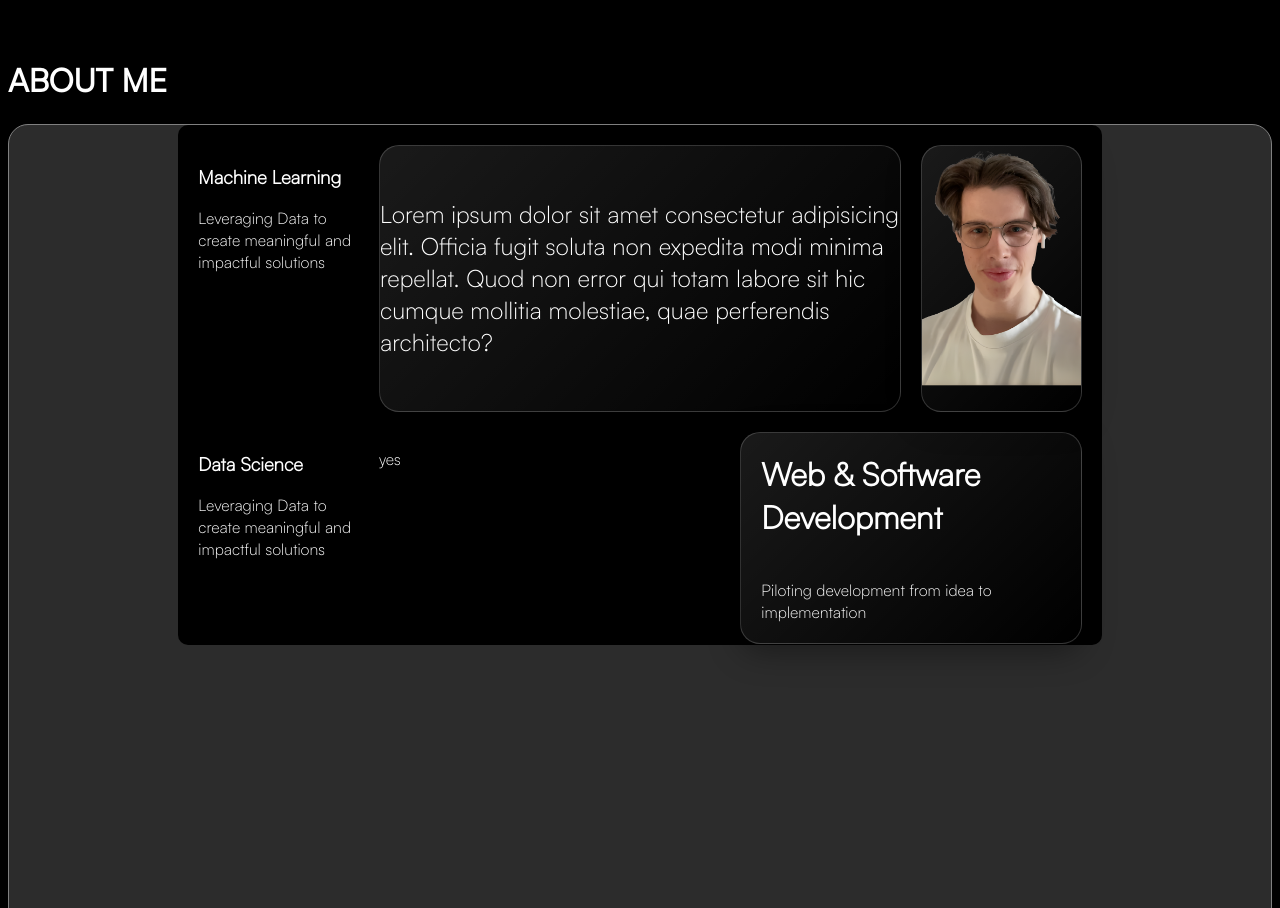
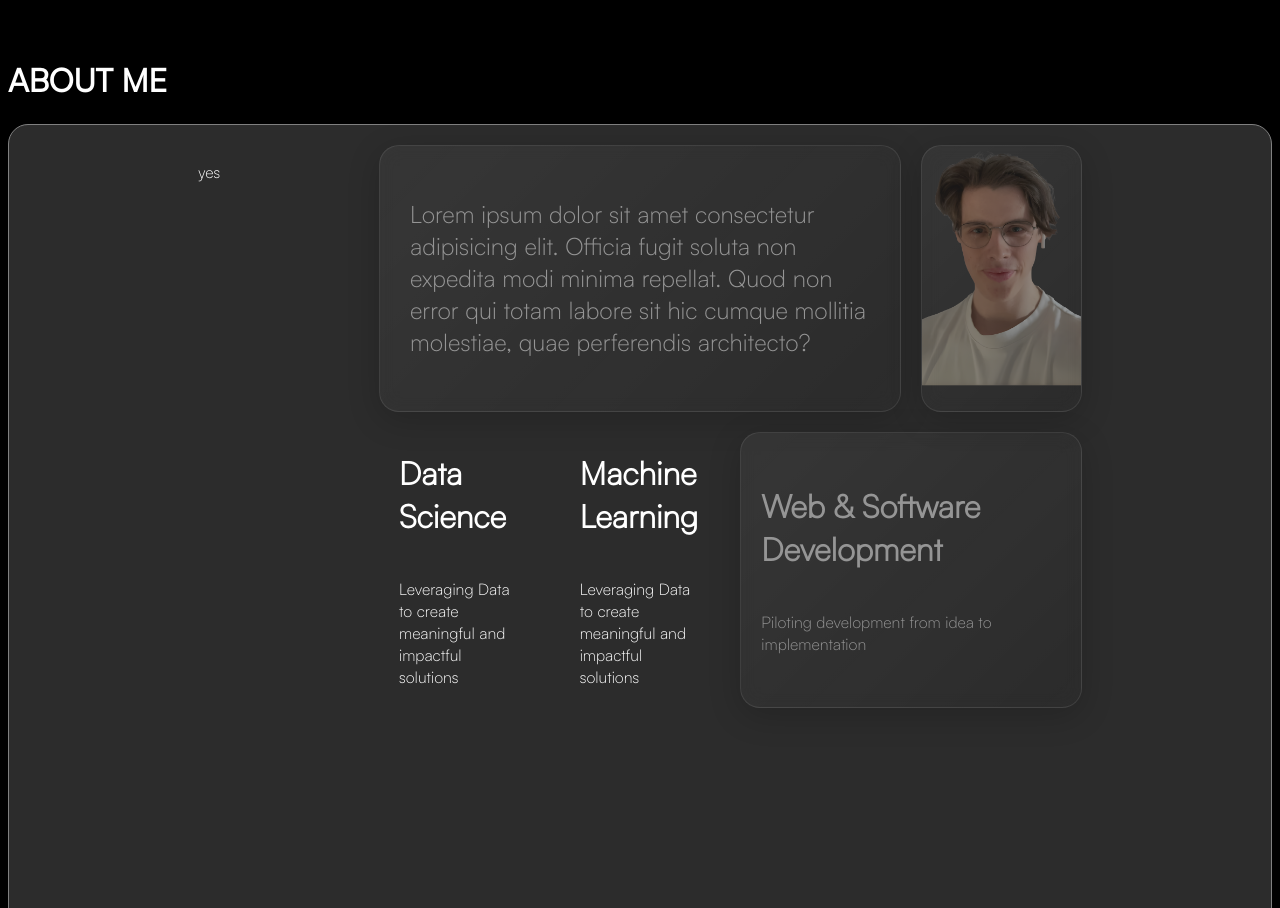
Before and after one commit to BenW2k/Portfolio, a Next.js app in the folder frontend/: page / in a window 1280 px wide. Shown: the part 740-1648 px from the top of the page. Built offline with nearby package versions, Linux system fonts and the light colour scheme.

Commit message:
+styling changes

```diff
--- a/frontend/app/styles/components/about.module.css
+++ b/frontend/app/styles/components/about.module.css
@@ -11,7 +11,6 @@
   width: 70%;
   height: 50%;
   padding: 20px;
-  background-color: black;
   margin: 0 auto;
   grid-template-columns: repeat(5, 1fr);
   grid-template-rows: repeat(2, 1fr);
@@ -28,6 +27,7 @@
 .intro p {
   font-size: 24px;
   place-self: center;
+  margin: 30px;
 }
 
 .dev {
@@ -36,7 +36,6 @@
   justify-content: center;
   grid-row: 2/3;
   grid-column: 4/6;
-  background-color: bisque;
   border-radius: 20px;
 }
 .dev h3 {
@@ -50,22 +49,40 @@
   margin: 20px;
 }
 
-.ml-and-ds {
+.ml {
   display: flex;
   flex-direction: column;
   grid-row: 2/3;
-  grid-column: 2/4;
+  grid-column: 3/4;
   margin: 0 auto;
   border-radius: 20px;
-  background-color: green;
 }
-.ml-and-ds h3 {
+.ml h3 {
   font-size: 32px;
   margin: 20px 20px;
   display: flex;
   max-height: 50%;
 }
-.ml-and-ds p {
+.ml p {
+  max-height: 50%;
+  margin: 20px;
+}
+
+.ds {
+  display: flex;
+  flex-direction: column;
+  grid-row: 2/3;
+  grid-column: 2/3;
+  margin: 0 auto;
+  border-radius: 20px;
+}
+.ds h3 {
+  font-size: 32px;
+  margin: 20px 20px;
+  display: flex;
+  max-height: 50%;
+}
+.ds p {
   max-height: 50%;
   margin: 20px;
 }
@@ -77,7 +94,6 @@
   overflow: hidden;
   grid-row: 1/2;
   grid-column: 5/6;
-  background-color: orange;
   border-radius: 20px;
   justify-content: center;
 }
@@ -87,6 +103,7 @@
 }
 
 .glass {
+  opacity: 0.5;
   background: linear-gradient(135deg, rgba(255, 255, 255, 0.1), rgba(255, 255, 255, 0));
   backdrop-filter: blur(10px);
   -webkit-backdrop-filter: blur(10px);
--- a/frontend/app/styles/components/about.module.scss
+++ b/frontend/app/styles/components/about.module.scss
@@ -11,7 +11,7 @@
   width: 70%;
   height: 50%;
   padding: 20px;
-  background-color: black;
+  // background-color: purple;
   margin: 0 auto;
   grid-template-columns: repeat(5, 1fr);
   grid-template-rows: repeat(2, 1fr);
@@ -27,6 +27,7 @@
   p {
     font-size: 24px;
     place-self: center;
+    margin: 30px;
   }
 }
 
@@ -36,7 +37,6 @@
   justify-content: center;
   grid-row: 2 / 3;
   grid-column: 4 / 6;
-  background-color: bisque;
   border-radius: 20px;
   h3 {
     font-size: 32px;
@@ -50,14 +50,32 @@
   }
 }
 
-.ml-and-ds {
+.ml {
   display: flex;
   flex-direction: column;
   grid-row: 2 / 3;
-  grid-column: 2 / 4;
+  grid-column: 3 / 4;
   margin: 0 auto;
   border-radius: 20px;
-  background-color: green;
+  h3 {
+    font-size: 32px;
+    margin: 20px 20px;
+    display: flex;
+    max-height: 50%;
+  }
+  p {
+    max-height: 50%;
+    margin: 20px;
+  }
+}
+
+.ds {
+  display: flex;
+  flex-direction: column;
+  grid-row: 2 / 3;
+  grid-column: 2 / 3;
+  margin: 0 auto;
+  border-radius: 20px;
   h3 {
     font-size: 32px;
     margin: 20px 20px;
@@ -77,7 +95,6 @@
   overflow: hidden;
   grid-row: 1 / 2;
   grid-column: 5 / 6;
-  background-color: orange;
   border-radius: 20px;
   justify-content: center;
   .face-img {
@@ -87,6 +104,7 @@
 }
 
 .glass {
+  opacity: 0.5;
   background: linear-gradient(
     135deg,
     rgba(255, 255, 255, 0.1),
```
